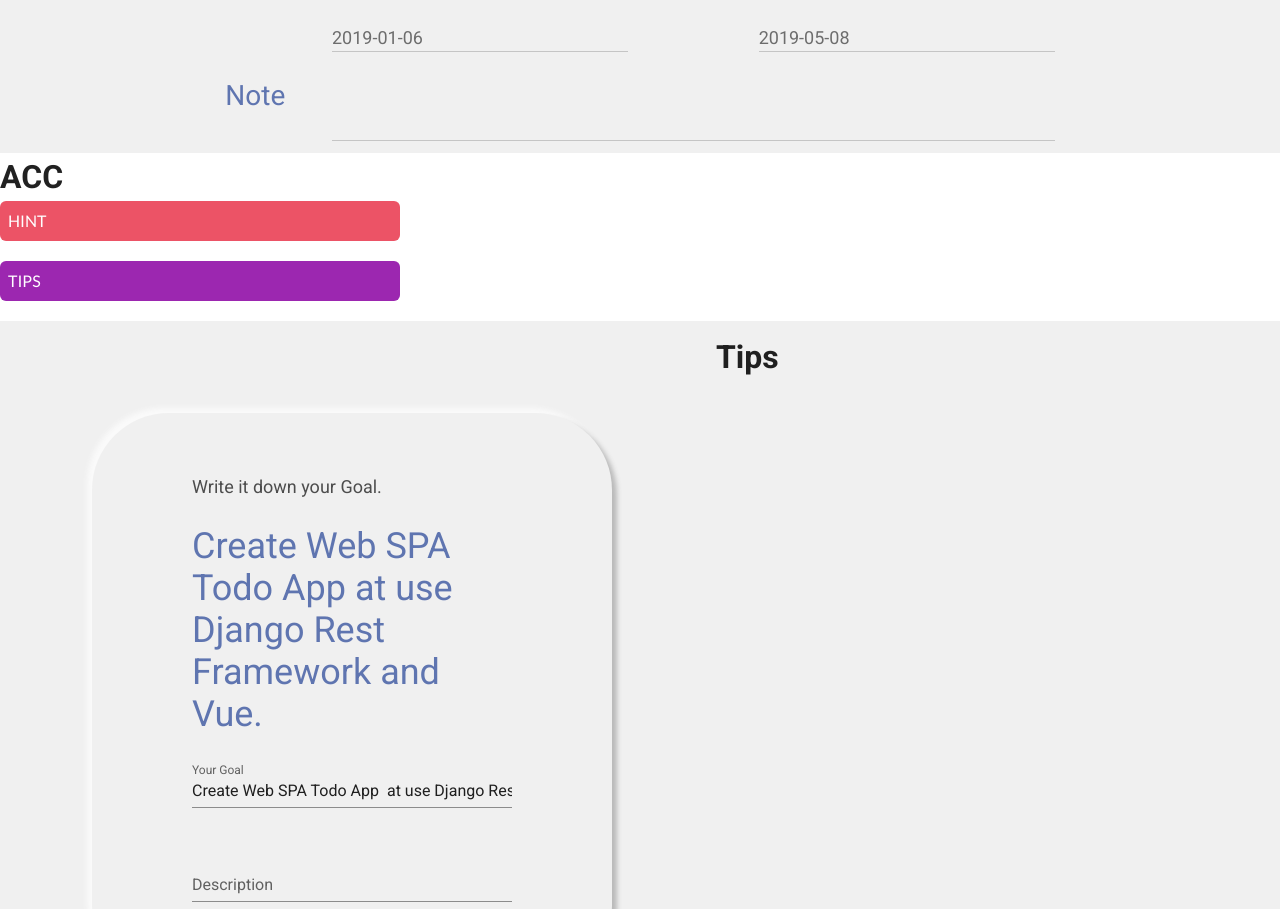
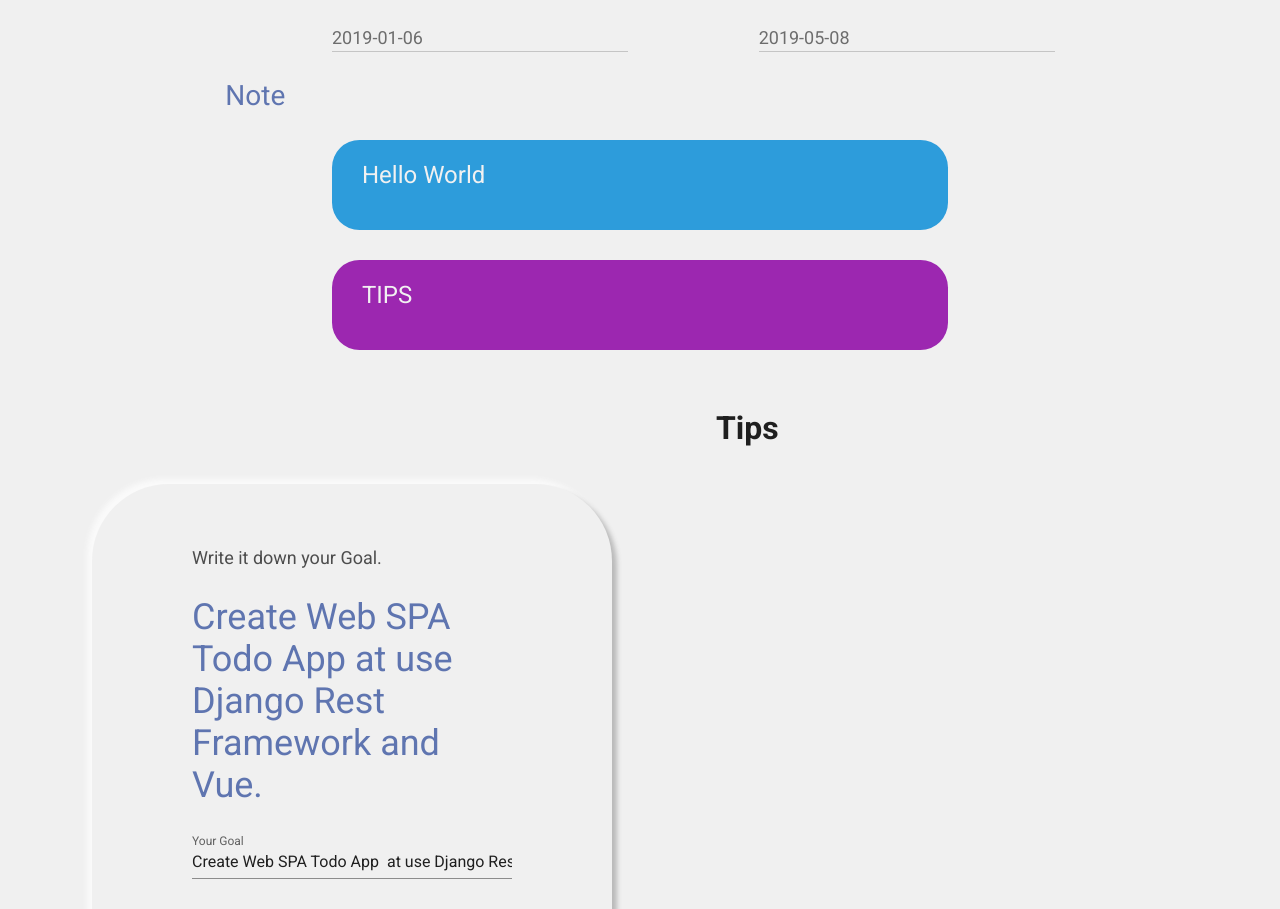
Before and after one commit to cerven12/woop_app, a Vue app in the folder frontend/: page /goal in a window 1280 px wide. Shown: the part 2540-3449 px from the top of the page. Built offline with nearby package versions, Linux system fonts and the light colour scheme; a web font is replaced by a local one; what mavon-editor would draw is missing.

Commit message:
Appled code of Codepen to my app, and Accordion style is clean adjust to my app.

```diff
--- a/frontend/src/views/goal/Goal.vue
+++ b/frontend/src/views/goal/Goal.vue
@@ -7,7 +7,6 @@
       <AfterGIveUp></AfterGIveUp>
       <AfterSchedule></AfterSchedule>
       <Note></Note>
-      <Acc></Acc>
 
       <BeforeGoal></BeforeGoal>
       <BeforeMotive></BeforeMotive>
@@ -36,7 +35,6 @@
 
 // Note
 import Note from "./note/Note.vue";
-import Acc from "./note/Accordion.vue";
 
 export default {
   components: {
@@ -49,7 +47,6 @@
     BeforeSchedule,
     AfterSchedule,
     Note,
-    Acc,
   },
 };
 </script>
--- a/frontend/src/views/goal/note/Acc.vue
+++ /dev/null
@@ -1,116 +0,0 @@
-<template>
-  <div>
-    <div class="accordion" v-bind:class="theme">
-      <div class="header" v-on:click="toggle">
-        <slot name="header">HINT</slot>
-        <i
-          class="fa fa-2x fa-angle-down header-icon"
-          v-bind:class="{ rotate: show }"
-        ></i>
-      </div>
-      <transition
-        name="accordion"
-        v-on:before-enter="beforeEnter"
-        v-on:enter="enter"
-        v-on:before-leave="beforeLeave"
-        v-on:leave="leave"
-      >
-        <div class="body" v-show="show">
-          <div class="body-inner">
-            <slot></slot>
-          </div>
-        </div>
-      </transition>
-    </div>
-  </div>
-</template>
-
-<script>
-export default {
-  props: ["theme"],
-
-  data() {
-    return {
-      show: false,
-    };
-  },
-
-  methods: {
-    toggle: function() {
-      this.show = !this.show;
-    },
-    beforeEnter: function(el) {
-      el.style.height = "0";
-    },
-    enter: function(el) {
-      el.style.height = el.scrollHeight + "px";
-    },
-    beforeLeave: function(el) {
-      el.style.height = el.scrollHeight + "px";
-    },
-    leave: function(el) {
-      el.style.height = "0";
-    },
-  },
-};
-</script>
-
-<style>
-@import url("https://fonts.googleapis.com/css?family=Lato");
-
-.accordion {
-  max-width: 400px;
-  font-family: Lato;
-  margin-bottom: 20px;
-
-  background-color: #ec5366;
-  border-radius: 6px;
-}
-
-.accordion .header {
-  height: 40px;
-  line-height: 40px;
-  padding: 0 40px 0 8px;
-  position: relative;
-  color: #fff;
-  cursor: pointer;
-}
-
-.accordion .header-icon {
-  position: absolute;
-  top: 5px;
-  right: 8px;
-  transform: rotate(0deg);
-  transition-duration: 0.3s;
-}
-
-.accordion .body {
-  /*   display: none; */
-  overflow: hidden;
-  background-color: #fff;
-  border: 10px solid #ec5366;
-  border-top: 0;
-  border-bottom-left-radius: 6px;
-  border-bottom-right-radius: 6px;
-  transition: 150ms ease-out;
-}
-
-.accordion .body-inner {
-  padding: 8px;
-  overflow-wrap: break-word;
-  /*   white-space: pre-wrap; */
-}
-
-.accordion .header-icon.rotate {
-  transform: rotate(180deg);
-  transition-duration: 0.3s;
-}
-
-.accordion.purple {
-  background-color: #8c618d;
-}
-
-.accordion.purple .body {
-  border-color: #8c618d;
-}
-</style>
--- a/frontend/src/views/goal/note/Accordion.vue
+++ b/frontend/src/views/goal/note/Accordion.vue
@@ -1,24 +1,118 @@
 <template>
   <div>
-    <h1>ACC</h1>
-    <accordion>Accordion body</accordion>
-    <accordion theme="purple">
-      <div slot="header">TIPS</div>
-      Purple accordion
-    </accordion>
+    <div class="accordion" v-bind:class="theme">
+      <div class="header" v-on:click="toggle">
+        <slot name="header"></slot>
+      </div>
+      <transition
+        name="accordion"
+        v-on:before-enter="beforeEnter"
+        v-on:enter="enter"
+        v-on:before-leave="beforeLeave"
+        v-on:leave="leave"
+      >
+        <div class="body" v-show="show">
+          <div class="body-inner">
+            <slot name="body"></slot>
+          </div>
+        </div>
+      </transition>
+    </div>
   </div>
 </template>
 
 <script>
-import accordion from "./Acc.vue";
+export default {
+  props: ["theme"],
 
-export default {
-  components: {
-    accordion,
+  data() {
+    return {
+      show: false,
+    };
   },
-  props: ["theme"],
-  data: function() {
-    return {};
+
+  methods: {
+    toggle: function() {
+      this.show = !this.show;
+    },
+    beforeEnter: function(el) {
+      el.style.height = "0";
+    },
+    enter: function(el) {
+      el.style.height = el.scrollHeight + "px";
+    },
+    beforeLeave: function(el) {
+      el.style.height = el.scrollHeight + "px";
+    },
+    leave: function(el) {
+      el.style.height = "0";
+    },
   },
 };
 </script>
+
+<style>
+@import url("https://fonts.googleapis.com/css?family=Lato");
+
+.accordion {
+  max-width: auto;
+  /* font-family: Lato; */
+  margin-bottom: 30px;
+  background-color: #2d9cdb;
+  border-radius: 27.5px;
+}
+
+.accordion .header {
+  height: 90px;
+  line-height: 70px;
+  padding: 0 40px 0 30px;
+  font-size: 24px;
+  position: relative;
+  color: rgb(241, 241, 241);
+  cursor: pointer;
+  z-index: 10;
+}
+
+.accordion .header-icon {
+  position: absolute;
+  top: 5px;
+  right: 8px;
+  transform: rotate(0deg);
+  transition-duration: 0.3s;
+}
+
+.accordion .body {
+  /*   display: none; */
+  overflow: hidden;
+  background-color: #f0f0f0;
+  border-top: 0;
+  border-bottom-left-radius: 6px;
+  border-bottom-right-radius: 6px;
+  transition: 150ms ease-out;
+  border-radius: 27.5px;
+  position: relative;
+  z-index: 20;
+  box-shadow: 5px 5px 4px rgba(0, 0, 0, 0.25);
+  right: 3px;
+  top: -3px;
+}
+
+.accordion .body-inner {
+  padding: 40px 60px;
+  overflow-wrap: break-word;
+  /*   white-space: pre-wrap; */
+}
+
+.accordion .header-icon.rotate {
+  transform: rotate(180deg);
+  transition-duration: 0.3s;
+}
+
+.accordion.purple {
+  background-color: #8c618d;
+}
+
+.accordion.purple .body {
+  border-color: #8c618d;
+}
+</style>
--- a/frontend/src/views/goal/note/Note.vue
+++ b/frontend/src/views/goal/note/Note.vue
@@ -11,24 +11,20 @@
           </v-col>
         </v-row>
         <v-row> </v-row>
+
         <v-row>
           <v-col cols="3"></v-col>
-          <v-col cols="7">
-            <p class="writing-text content-splitter">
-              <!-- <template>
-                <v-expansion-panels>
-                  <v-expansion-panel v-for="(item, i) in 5" :key="i">
-                    <v-expansion-panel-header>Item</v-expansion-panel-header>
-                    <v-expansion-panel-content>
-                      Lorem ipsum dolor sit amet, consectetur adipiscing elit,
-                      sed do eiusmod tempor incididunt ut labore et dolore magna
-                      aliqua. Ut enim ad minim veniam, quis nostrud exercitation
-                      ullamco laboris nisi ut aliquip ex ea commodo consequat.
-                    </v-expansion-panel-content>
-                  </v-expansion-panel>
-                </v-expansion-panels>
-              </template> -->
-            </p>
+          <v-col cols="6">
+            <div v-for="note in noteList" :key="note.id">
+              <accordion>
+                <div slot="header">{{ note.title }}</div>
+                <div slot="body">{{ note.main }}</div>
+              </accordion>
+              <accordion theme="purple">
+                <div slot="header">TIPS</div>
+                Purple accordion
+              </accordion>
+            </div>
           </v-col>
         </v-row>
       </v-container>
@@ -37,11 +33,23 @@
 </template>
 
 <script>
+import accordion from "./Accordion";
+
 export default {
+  components: {
+    accordion,
+  },
   data: function() {
     return {
       start_date: "2019-01-06",
       deadline: "2019-05-08",
+      noteList: [
+        {
+          main:
+            "<h1>React</h1>React and Vue share many similarities. They both:<p>・utilize a virtual DOM</p><p>・provide reactive and composable view components</p><p>・maintain focus in the</p>core library, with concerns such as routing 　and global state management handled by companion libraries Being so similar in scope, we’ve put more time into fine-tuning this comparison than any other. We want to ensure not only technical accuracy, but also balance. We point out where React  outshines Vue, for example in the richness of their ecosystem and abundance of their custom renderers. With that said, it’s inevitable that the comparison would appear biased towards Vue to some React users, as many of the subjects explored are to some extent subjective. We acknowledge the existence of varying technical taste, and this comparison primarily aims to outline the reasons why Vue could potentially be a better fit if your preferences happen to coincide with ours. Some of the sections below may also be slightly outdated due to recent updates in React 16+, and we are planning to work with the React community to revamp this section in the near future.",
+          title: "Hello World",
+        },
+      ],
     };
   },
 };
```
